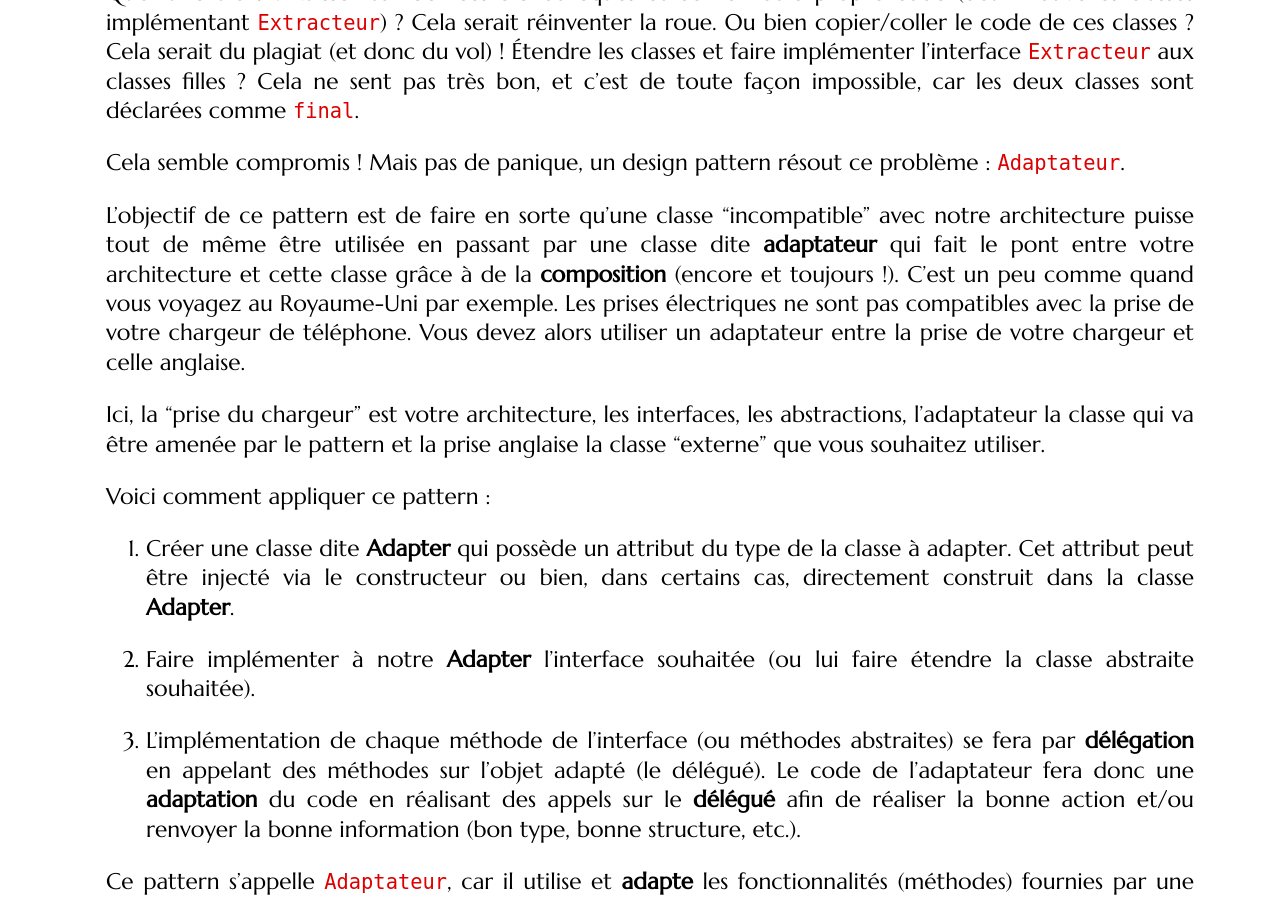
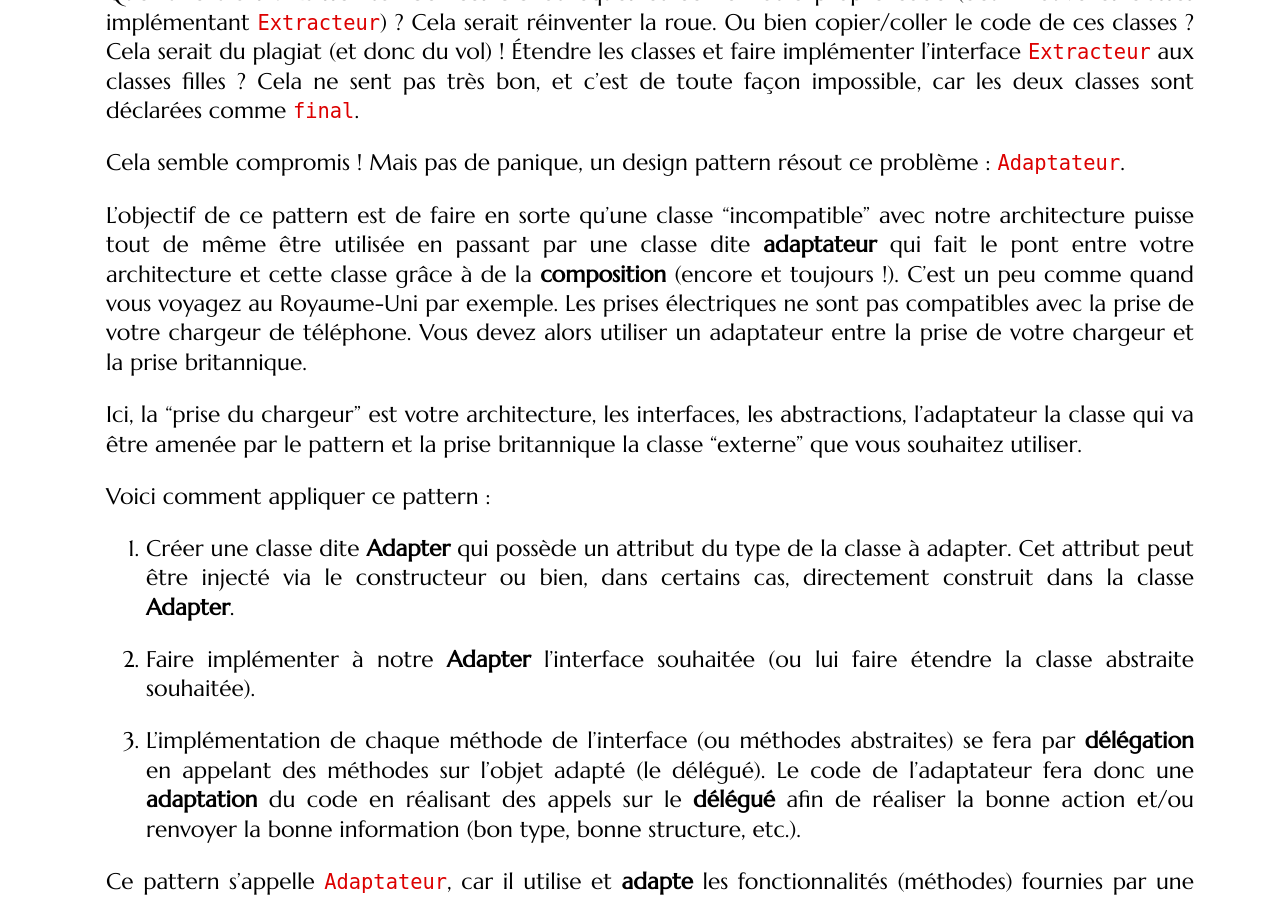
Before and after one commit to mgasquet/R304-QualiteDeveloppement, a Jekyll site: the page built from tutorials/tutorial4.md, in a window 1280 px wide and 900 px high, scrolled down 93154 px. Built offline with Jekyll 4.4.1, drawn with Linux system fonts in a browser that asks for light colours; some web fonts are replaced; some of the changed text lies outside the part shown.

Commit message:
orthographe

```diff
--- a/tutorials/tutorial4.md
+++ b/tutorials/tutorial4.md
@@ -393,7 +393,7 @@ Vous maîtrisez maintenant le pattern **Singleton**, mais vous devez être très
 
 En effet, l'abus de **Singleton** est dangereux pour la santé (du logiciel...) ! Ce pattern présente une solution qui semble plutôt efficace à un problème assez récurrent : la gestion des dépendances vers les services de l'application. À tel point qu'on retrouve parfois dans certains projets beaucoup trop de singletons.
 
-Mais pourquoi est-il déconseillé d'utiliser "trop" de singletons :
+Mais pourquoi est-il déconseillé d'utiliser "trop" de singletons ?
 
 * Il n'est pas possible de passer des paramètres à un singleton pour son initialisation (comme un objet classique) car c'est lui-même qui se construit ; cependant, on peut éventuellement mettre en place un fichier de configuration que le singleton ira lire lors de son initialisation.
 
@@ -2932,9 +2932,9 @@ Que faire alors ? Laisser tomber ces bibliothèques et écrire notre propre code
 
 Cela semble compromis ! Mais pas de panique, un design pattern résout ce problème : `Adaptateur`.
 
-L'objectif de ce pattern est de faire en sorte qu'une classe "incompatible" avec notre architecture puisse tout de même être utilisée en passant par une classe dite **adaptateur** qui fait le pont entre votre architecture et cette classe grâce à de la **composition** (encore et toujours !). C'est un peu comme quand vous voyagez au Royaume-Uni par exemple. Les prises électriques ne sont pas compatibles avec la prise de votre chargeur de téléphone. Vous devez alors utiliser un adaptateur entre la prise de votre chargeur et celle anglaise.
-
-Ici, la "prise du chargeur" est votre architecture, les interfaces, les abstractions, l'adaptateur la classe qui va être amenée par le pattern et la prise anglaise la classe "externe" que vous souhaitez utiliser.
+L'objectif de ce pattern est de faire en sorte qu'une classe "incompatible" avec notre architecture puisse tout de même être utilisée en passant par une classe dite **adaptateur** qui fait le pont entre votre architecture et cette classe grâce à de la **composition** (encore et toujours !). C'est un peu comme quand vous voyagez au Royaume-Uni par exemple. Les prises électriques ne sont pas compatibles avec la prise de votre chargeur de téléphone. Vous devez alors utiliser un adaptateur entre la prise de votre chargeur et la prise britannique.
+
+Ici, la "prise du chargeur" est votre architecture, les interfaces, les abstractions, l'adaptateur la classe qui va être amenée par le pattern et la prise britannique la classe "externe" que vous souhaitez utiliser.
 
 Voici comment appliquer ce pattern :
 
```
Also changed, not shown: other parts of tutorials/tutorial4.md (+10 -10 lines).
